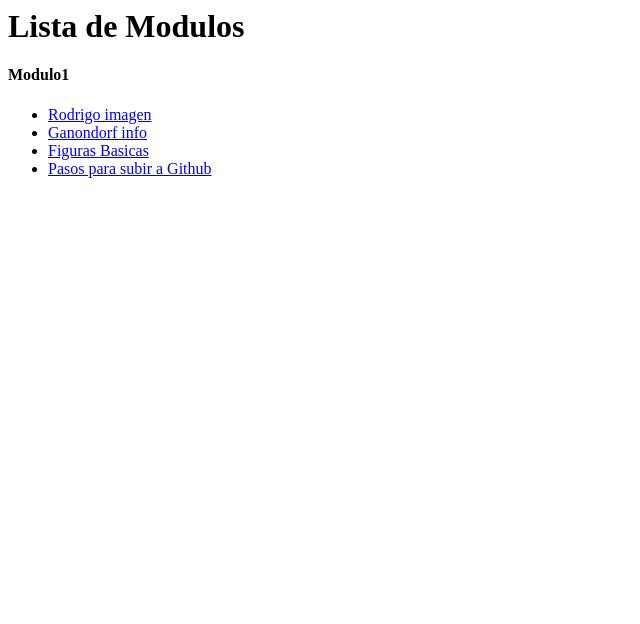
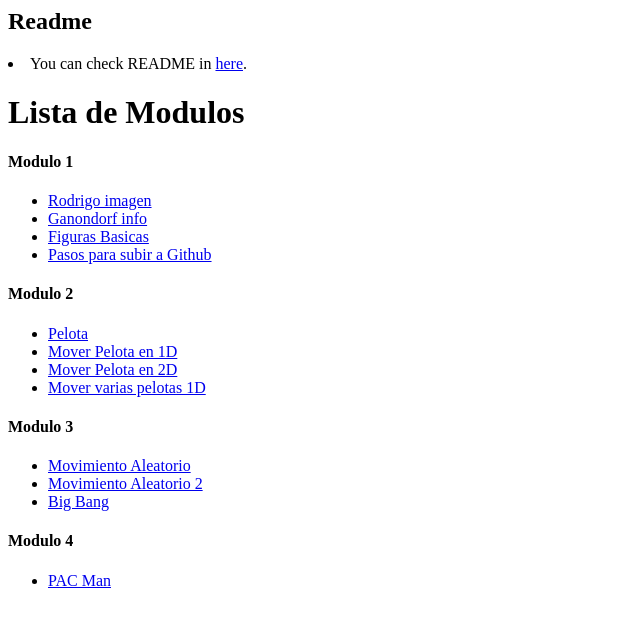
Before and after one commit to Rockym23/rockym23.github.io, a plain HTML site: page index.html in a window 1280 px wide. Shown: the whole page, without its empty margins (0-640 px from the left). Drawn offline with Linux system fonts and the light colour scheme.

Commit message:
Add files via upload

```diff
--- a/index.html
+++ b/index.html
@@ -3,11 +3,14 @@
     <title>List of Activities.</title>
 </head>
 
+<h2>Readme</h2>
+<li>You can check README in <a href="https://rockym23.github.io/README.md"> here</a>.</li>
+
 <h1>
     Lista de Modulos
 </h1>
 
-<h4>Modulo1</h4>
+<h4>Modulo 1</h4>
 <ul>
     <li><a href="https://rockym23.github.io/Modulo1/Rodrigo/index.html">Rodrigo imagen </a></li>
     <li><a href="https://rockym23.github.io/Modulo1/Ganondorf/Ganondorf.html">Ganondorf info </a></li>
@@ -15,5 +18,24 @@
     <li><a href="https://rockym23.github.io/Modulo1/StepsGithub/index.html">Pasos para subir a Github </a></li>
 </ul>
 
+<h4>Modulo 2</h4>
+<ul>
+    <li><a href="https://rockym23.github.io/Modulo2/Libraries/ball.html">Pelota </a></li>
+    <li><a href="https://rockym23.github.io/Modulo2/Motions/moveBall.html">Mover Pelota en 1D </a></li>
+    <li><a href="https://rockym23.github.io/Modulo2/Motions/moveBall_bonus.html">Mover Pelota en 2D </a></li>
+    <li><a href="https://rockym23.github.io/Modulo2/Motions/moveBallMulti.html">Mover varias pelotas 1D </a></li>
+</ul>
+
+<h4>Modulo 3</h4>
+<ul>
+    <li><a href="https://rockym23.github.io/Modulo3/bigbang/randomwalk.html"> Movimiento Aleatorio </a></li>
+    <li><a href="https://rockym23.github.io/Modulo3/bigbang/randomWalk2.html">Movimiento Aleatorio 2 </a></li>
+    <li><a href="https://rockym23.github.io/Modulo3/bigbang/bigBang.html">Big Bang </a></li>
+</ul>
+
+<h4>Modulo 4</h4>
+<ul>
+    <li><a href="https://rockym23.github.io/Modulo4/PACMan/starter01.html">PAC Man </a></li>
+</ul>
 
 </html>
```
